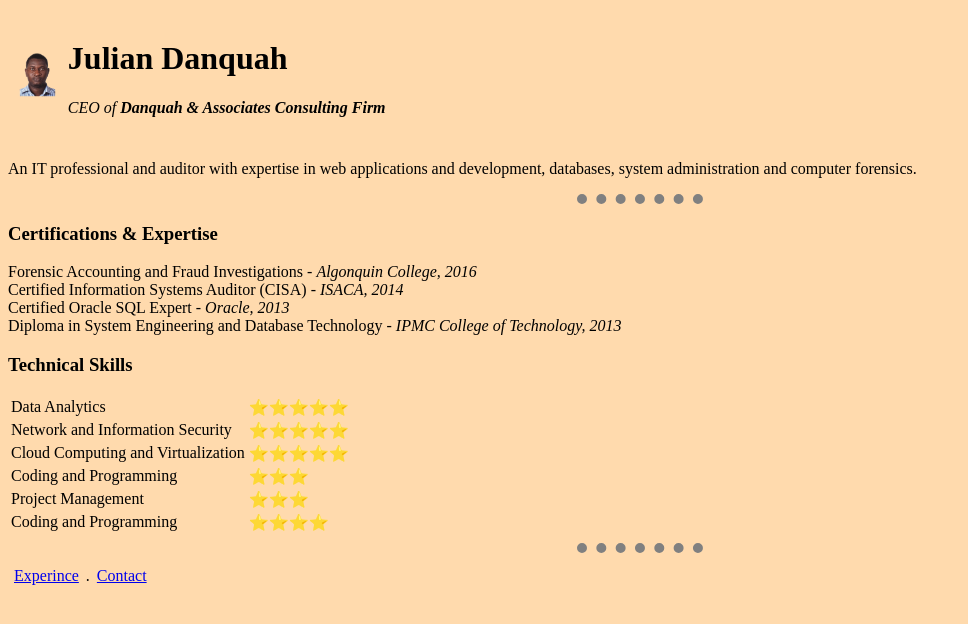
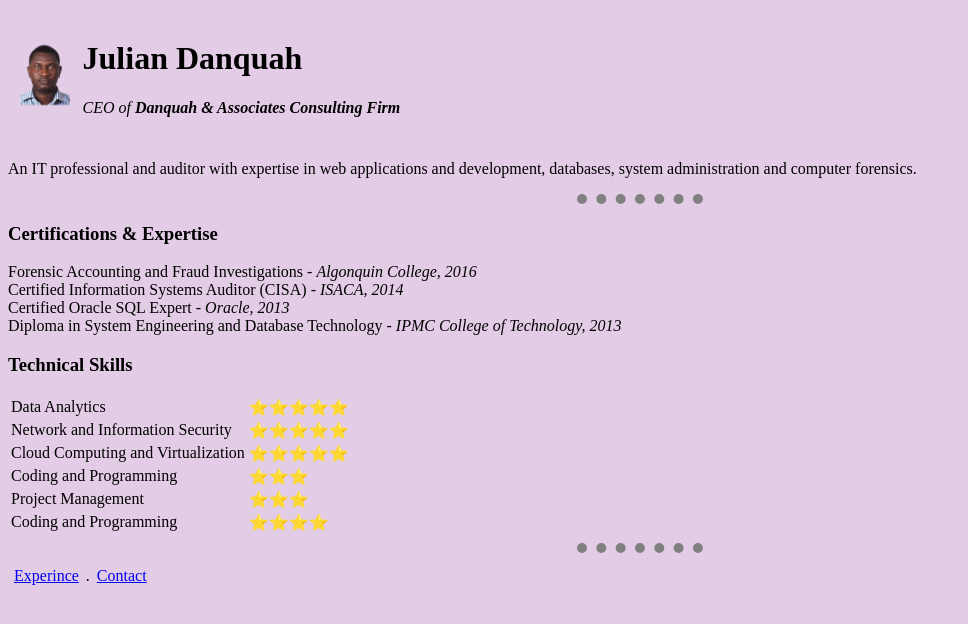
Before and after one commit to kobytech/resume, a plain HTML site: page index.html in a window 1280 px wide. Shown: the whole page, without its empty margins (0-968 px from the left). Drawn offline with Linux system fonts and the light colour scheme.

Commit message:
Update index.html

```diff
--- a/index.html
+++ b/index.html
@@ -7,7 +7,7 @@
   <style media="screen">
     body
         {
-          background-color: #ffdaad;
+          background-color: #e3cce6;
                   }
       hr
         {
@@ -25,7 +25,7 @@
   <table cellspacing="10">
     <tbody>
       <tr>
-        <td><img height="50" src="images\danquah.png" alt="my picture"></td>
+        <td><img height="70" src="images\danquah.png" alt="my picture"></td>
         <td><h1>Julian Danquah</h1>
         <p><i>CEO of <strong>Danquah & Associates Consulting Firm</strong></i></p></td>
       </tr>
```
